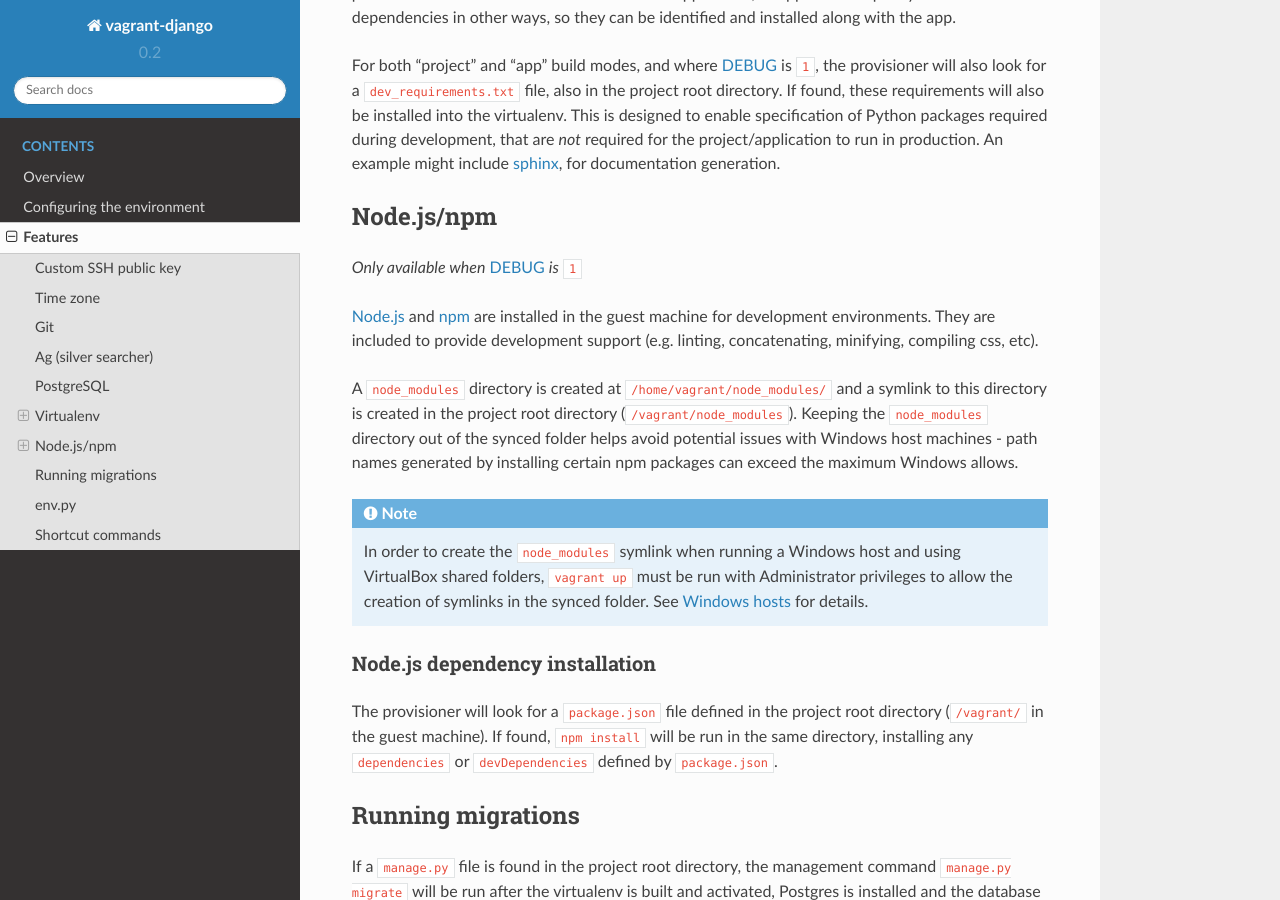
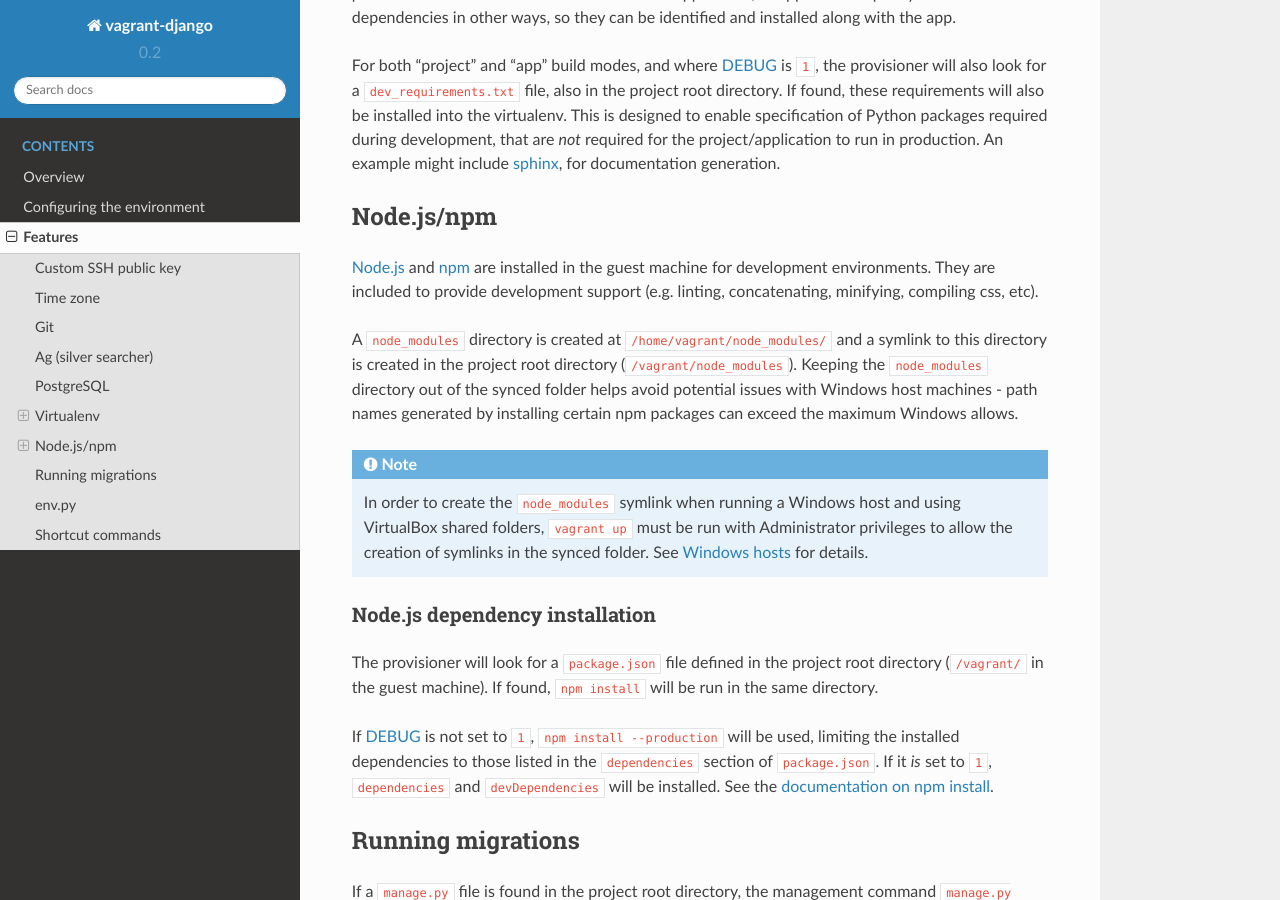
Before and after one commit to oogles/vagrant-django, a Sphinx documentation site: the page built from docs/features.rst, in a window 1280 px wide and 900 px high, scrolled down 1490 px. Built offline with Sphinx 7.4.7 and the Read the Docs theme 2.0.0, drawn with Linux system fonts in a browser that asks for light colours.

Commit message:
Updated node/npm to install all the time, using the --production flag when DEBUG is not set.

```diff
--- a/CHANGELOG.rst
+++ b/CHANGELOG.rst
@@ -1,6 +1,11 @@
 ==========
 Change Log
 ==========
+
+0.3
+===
+
+* Updated Node.js/npm to install when ``DEBUG`` is set or not. Will use ``npm install --production`` when not set.
 
 0.2.3
 =====
--- a/docs/features.rst
+++ b/docs/features.rst
@@ -75,8 +75,6 @@ For both "project" and "app" build modes, and where :ref:`conf-var-debug` is ``1
 Node.js/npm
 ===========
 
-*Only available when* :ref:`conf-var-debug` *is* ``1``
-
 `Node.js <https://nodejs.org/en/>`_ and `npm <https://www.npmjs.com/>`_ are installed in the guest machine for development environments. They are included to provide development support (e.g. linting, concatenating, minifying, compiling css, etc).
 
 A ``node_modules`` directory is created at ``/home/vagrant/node_modules/`` and a symlink to this directory is created in the project root directory (``/vagrant/node_modules``). Keeping the ``node_modules`` directory out of the synced folder helps avoid potential issues with Windows host machines - path names generated by installing certain npm packages can exceed the maximum Windows allows.
@@ -89,7 +87,9 @@ A ``node_modules`` directory is created at ``/home/vagrant/node_modules/`` and a
 Node.js dependency installation
 -------------------------------
 
-The provisioner will look for a ``package.json`` file defined in the project root directory (``/vagrant/`` in the guest machine). If found, ``npm install`` will be run in the same directory, installing any ``dependencies`` or ``devDependencies`` defined by ``package.json``.
+The provisioner will look for a ``package.json`` file defined in the project root directory (``/vagrant/`` in the guest machine). If found, ``npm install`` will be run in the same directory.
+
+If :ref:`conf-var-debug` is not set to ``1``, ``npm install --production`` will be used, limiting the installed dependencies to those listed in the ``dependencies`` section of ``package.json``. If it *is* set to ``1``, ``dependencies`` and ``devDependencies`` will be installed. See the `documentation on npm install <https://docs.npmjs.com/cli/install>`_.
 
 
 .. _feat-migrations:
```
Also changed, not shown: 2 other files.
